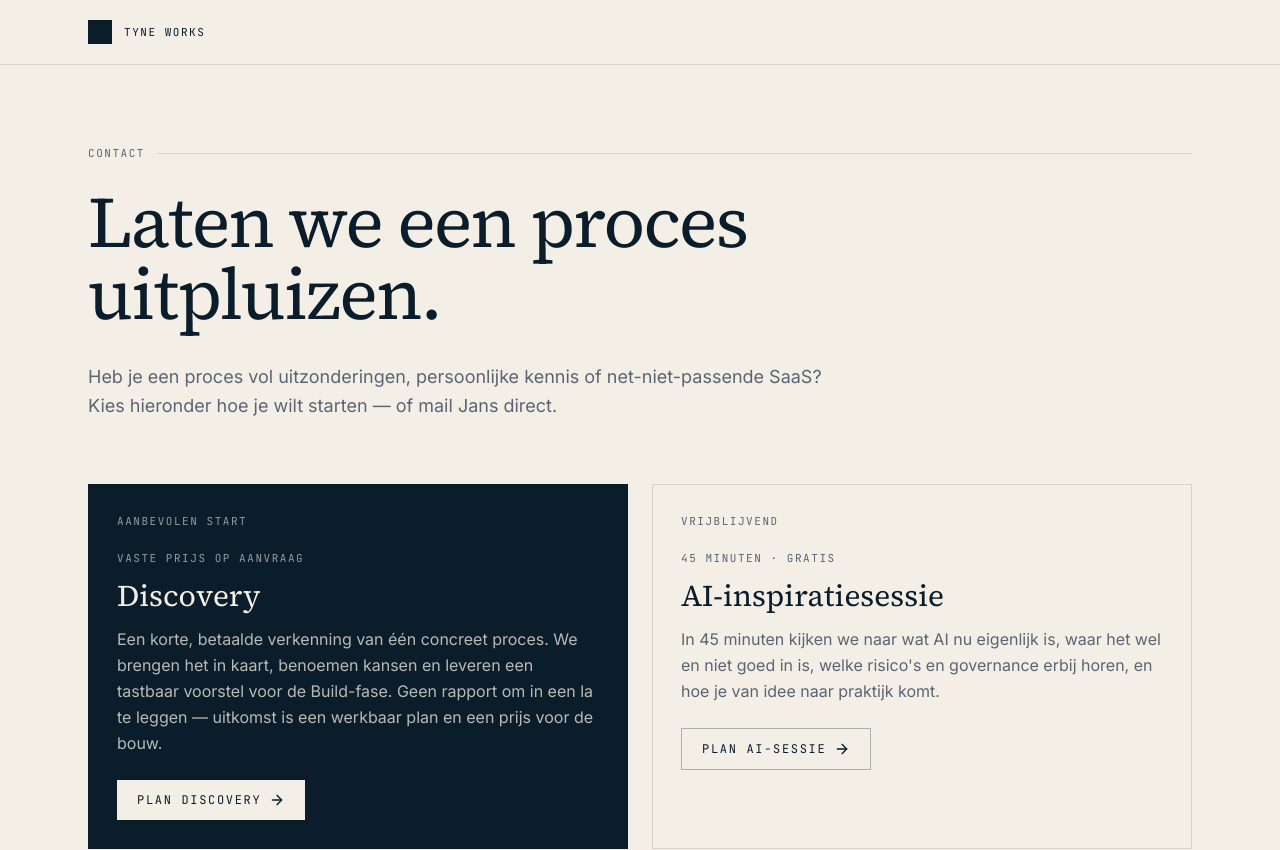
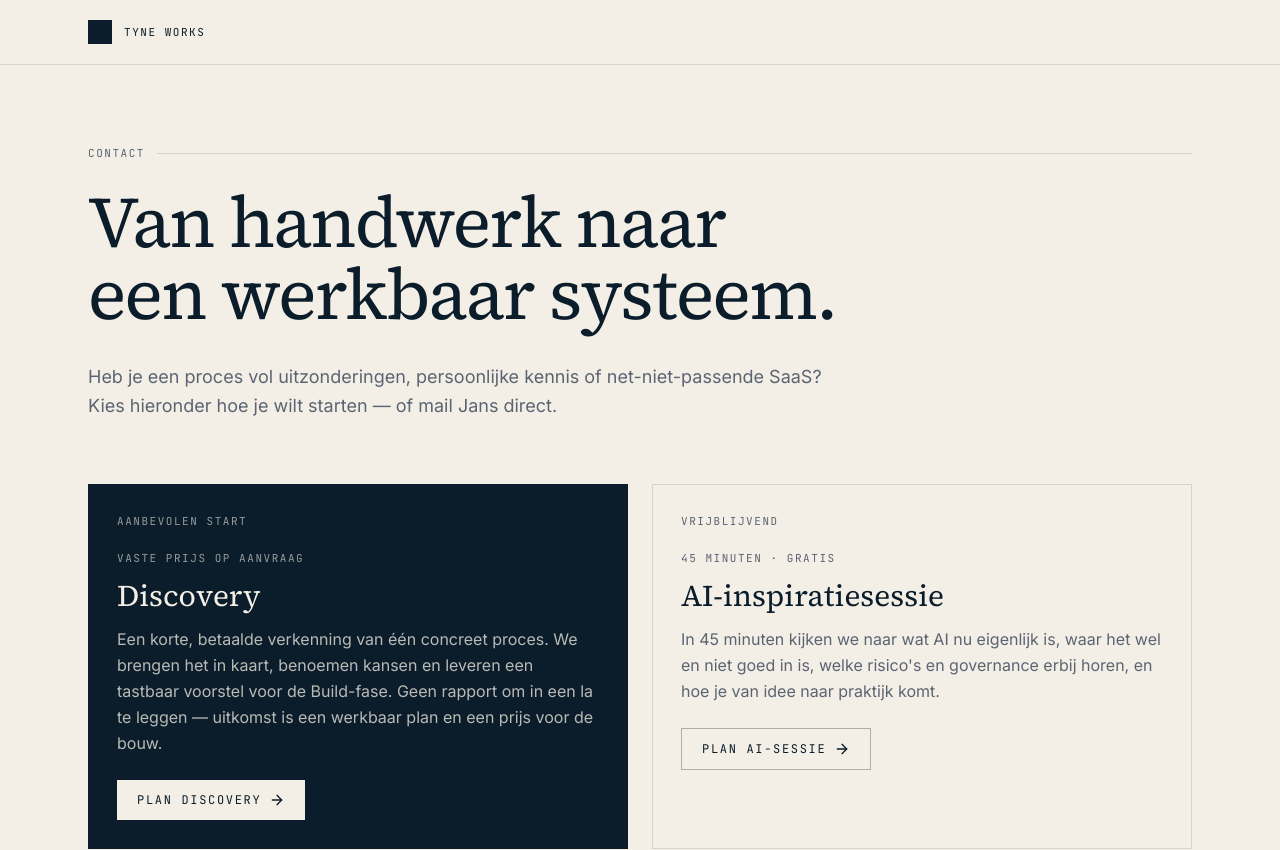
Before and after one commit to JWT20/tyne-works-site, a Next.js app: page /contact in a window 1280 px wide. Shown: the top 850 px of the page. Built offline with nearby package versions, Linux system fonts and the light colour scheme.

Commit message:
Update contact page heading

```diff
--- a/src/app/contact/page.tsx
+++ b/src/app/contact/page.tsx
@@ -8,7 +8,7 @@ export default function ContactPage() {
     <article className="container-tight py-20">
       <p className="section-marker">Contact</p>
       <h1 className="display-1 max-w-3xl mb-8">
-        Laten we een proces uitpluizen.
+        Van handwerk naar een werkbaar systeem.
       </h1>
       <p className="text-lg text-muted max-w-prose mb-16 leading-relaxed">
         Heb je een proces vol uitzonderingen, persoonlijke kennis of net-niet-passende SaaS? Kies
```
